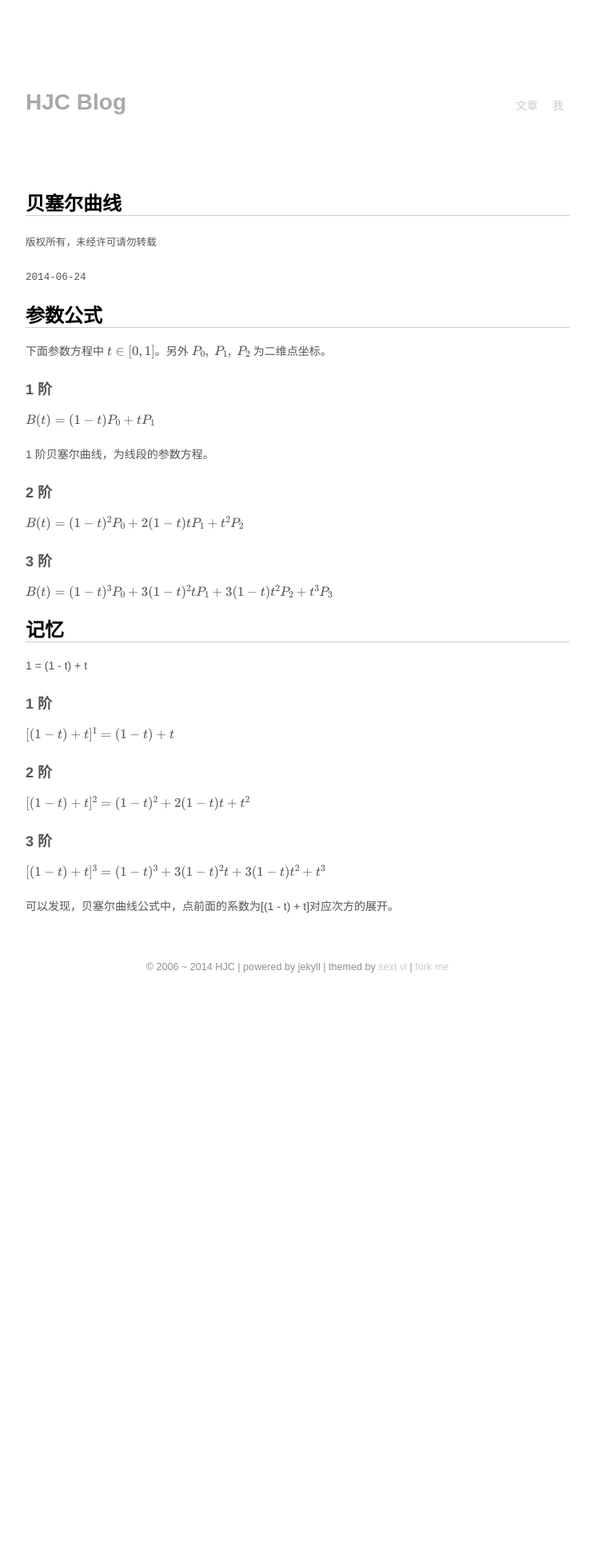
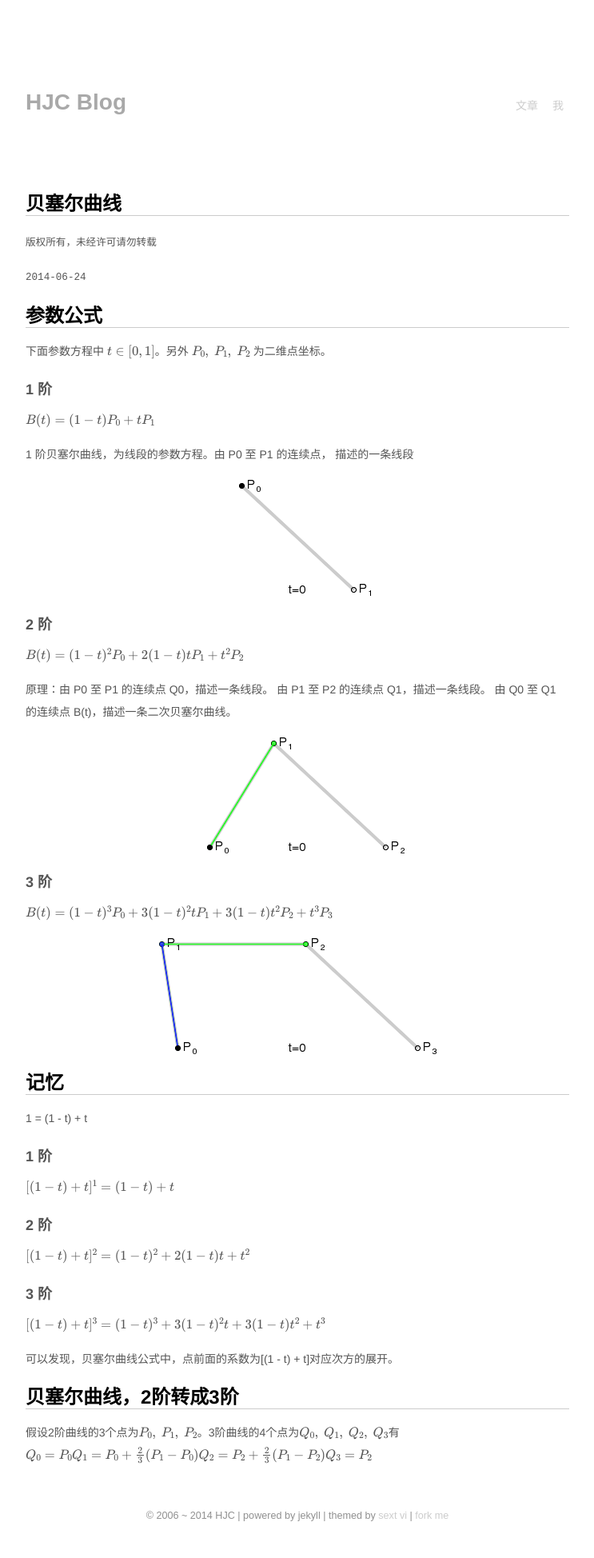
Before and after one commit to jzpangpang/hjcapple.github.com, a Jekyll site: the page built from _posts/2014-06-24-Bezier.md, in a window 1280 px wide. Shown: the whole page at 80% size, without its empty margins (268-1011 px from the left). Built offline with Jekyll 4.4.1, drawn with Linux system fonts in a browser that asks for light colours; nearby versions of some CDN libraries; Markdown is read by kramdown in place of the engine named in the settings; formulas are drawn with MathJax 3; before the commit the page ends 1262 px from its top, so only the background shows below that.

Commit message:
修改贝塞尔曲线的文章

```diff
--- a/_posts/2014-06-24-Bezier.md
+++ b/_posts/2014-06-24-Bezier.md
@@ -13,17 +13,27 @@ published: true
 <script type="math/tex;">
 B(t) = (1 - t)P_0 + tP_1
 </script>
-1 阶贝塞尔曲线，为线段的参数方程。
+1 阶贝塞尔曲线，为线段的参数方程。由 P0 至 P1 的连续点， 描述的一条线段
+
+![Bezier_1](/media/files/bezier/Bezier_1.gif)
 
 ### 2 阶
 <script type="math/tex;">
 B(t) = (1 - t)^2P_0 + 2(1 - t)tP_1 + t^2P_2
 </script>
 
+原理：由 P0 至 P1 的连续点 Q0，描述一条线段。
+      由 P1 至 P2 的连续点 Q1，描述一条线段。
+      由 Q0 至 Q1 的连续点 B(t)，描述一条二次贝塞尔曲线。
+
+![Bezier_2](/media/files/bezier/Bezier_2.gif)
+
 ### 3 阶
 <script type="math/tex;">
 B(t) = (1 - t)^3P_0 + 3(1 - t)^2tP_1 + 3(1 - t)t^2P_2 + t ^ 3P_3
 </script>
+
+![Bezier_3](/media/files/bezier/Bezier_3.gif)
 
 
 记忆
@@ -46,3 +56,13 @@ B(t) = (1 - t)^3P_0 + 3(1 - t)^2tP_1 + 3(1 - t)t^2P_2 + t ^ 3P_3
 </script>
 
 可以发现，贝塞尔曲线公式中，点前面的系数为[(1 - t) + t]对应次方的展开。
+
+贝塞尔曲线，2阶转成3阶
+--------
+假设2阶曲线的3个点为<script type="math/tex;">P_0,~P_1,~P_2</script>。3阶曲线的4个点为<script type="math/tex;">Q_0,~Q_1,~Q_2,~Q_3</script>有
+<script type="math/tex;">
+Q_0 = P_0\\
+Q_1 = P_0 + \frac23(P_1 - P_0)\\
+Q_2 = P_2 + \frac23(P_1 - P_2)\\
+Q_3 = P_2
+</script>
```
Also changed, not shown: media/files/bezier/Bezier_1.gif (added), media/files/bezier/Bezier_2.gif (added), media/files/bezier/Bezier_3.gif (added).
